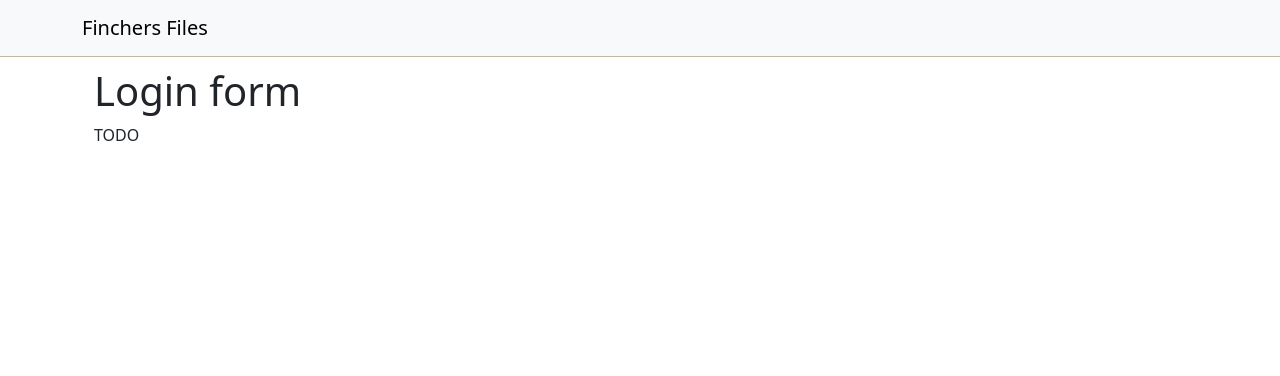
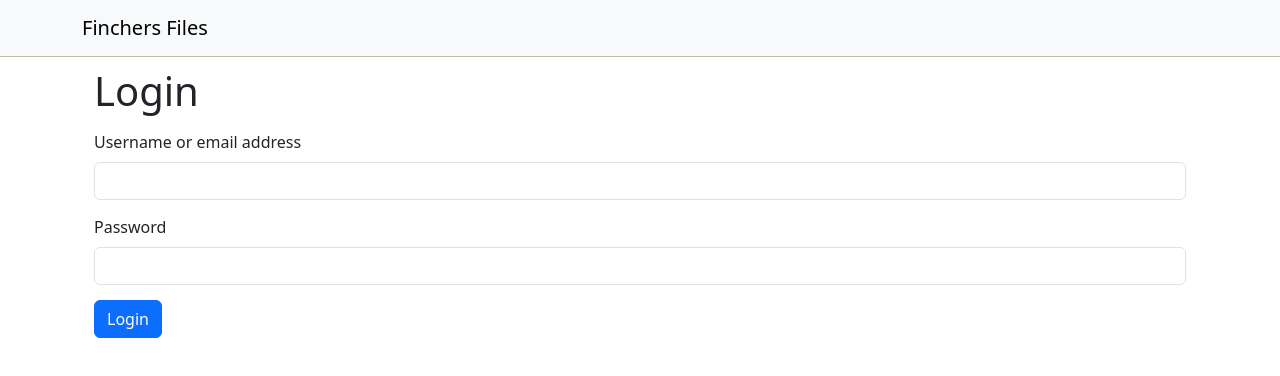
Before and after one commit to jurandrija645/finchers-files, a React (Create React App) app: page /login in a window 1280 px wide. Shown: the top 376 px of the page. Built offline with nearby package versions, Linux system fonts and the light colour scheme.

Commit message:
Login page

```diff
--- /dev/null
+++ b/src/components/InputField.jsx
@@ -0,0 +1,22 @@
+import Form from "react-bootstrap/Form";
+
+export default function InputField({
+  name,
+  label,
+  type,
+  placeholder,
+  error,
+  fieldRef,
+}) {
+  return (
+    <Form.Group controlId="name" className="InputField">
+      {label && <Form.Label>{label}</Form.Label>}
+      <Form.Control
+        type={type || "text"}
+        placeholder={placeholder}
+        ref={fieldRef}
+      />
+      <Form.Text className="text-danger">{error}</Form.Text>
+    </Form.Group>
+  );
+}
--- a/src/index.css
+++ b/src/index.css
@@ -66,3 +66,8 @@
   margin-bottom: 10px;
   text-align: right;
 }
+
+.InputField {
+  margin-top: 15px;
+  margin-bottom: 15px;
+}
--- a/src/pages/LoginPage.jsx
+++ b/src/pages/LoginPage.jsx
@@ -1,10 +1,35 @@
+import { useState } from "react";
+import Form from "react-bootstrap/Form";
+import Button from "react-bootstrap/Button";
 import Body from "../components/Body";
+import InputField from "../components/InputField";
 
 export default function LoginPage() {
+  const [formErrors, setFormErrors] = useState({});
+
+  function onSubmit(ev) {
+    ev.preventDefault();
+    console.log("Komitanje forme");
+  }
   return (
     <Body>
-      <h1>Login form</h1>
-      <p>TODO</p>
+      <h1>Login</h1>
+      <Form onSubmit={onSubmit}>
+        <InputField
+          name="username"
+          label="Username or email address"
+          error={formErrors.username}
+        />
+        <InputField
+          name="password"
+          type="password"
+          label="Password"
+          error={formErrors.password}
+        />
+        <Button variant="primary" type="submit">
+          Login
+        </Button>
+      </Form>
     </Body>
   );
 }
```
Also changed, not shown: src/App.js (+5 -5 lines), src/custom.scss (added, +10 -0 lines), 2 other files (tests, documents, lock files or other folders).
